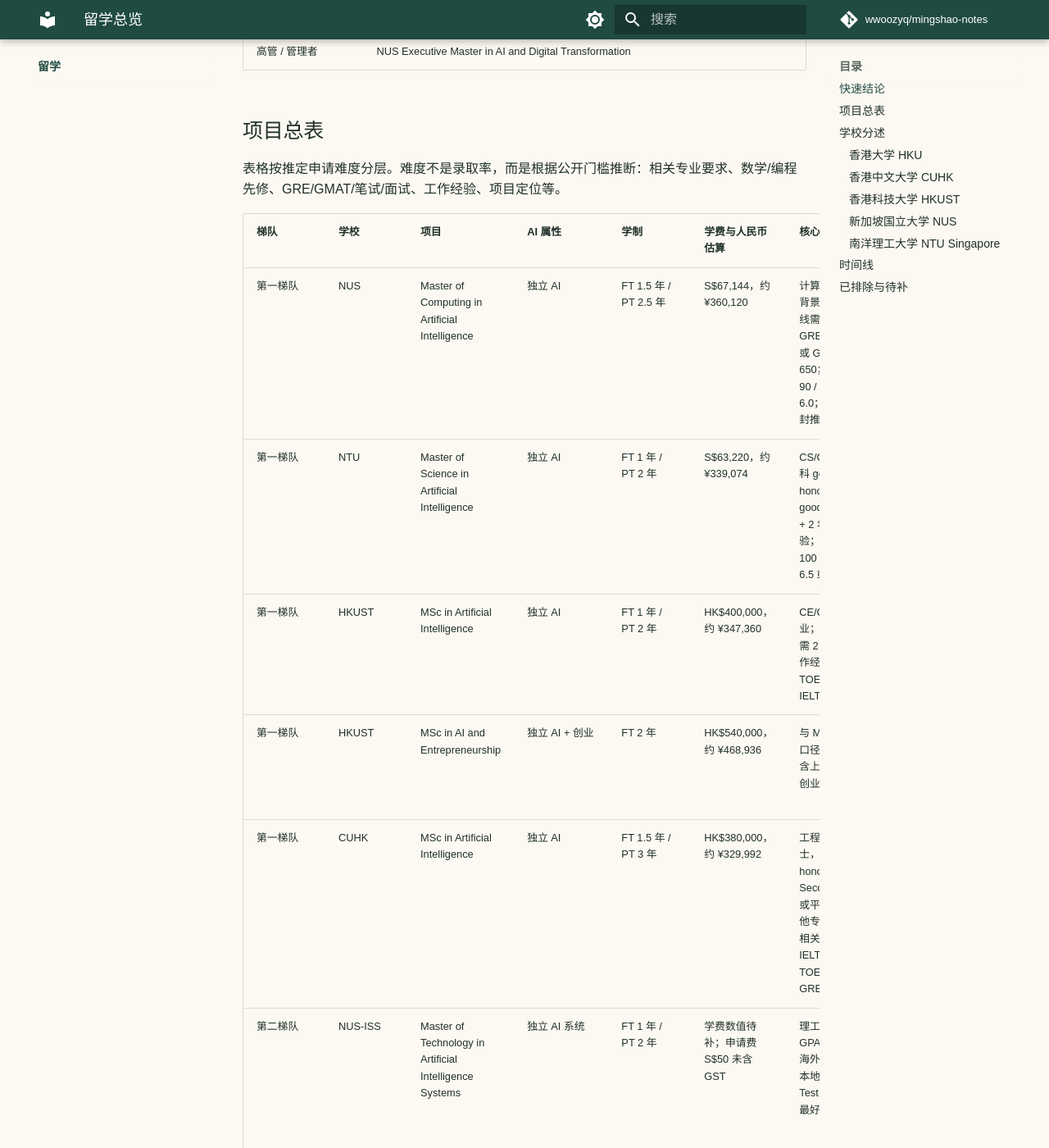
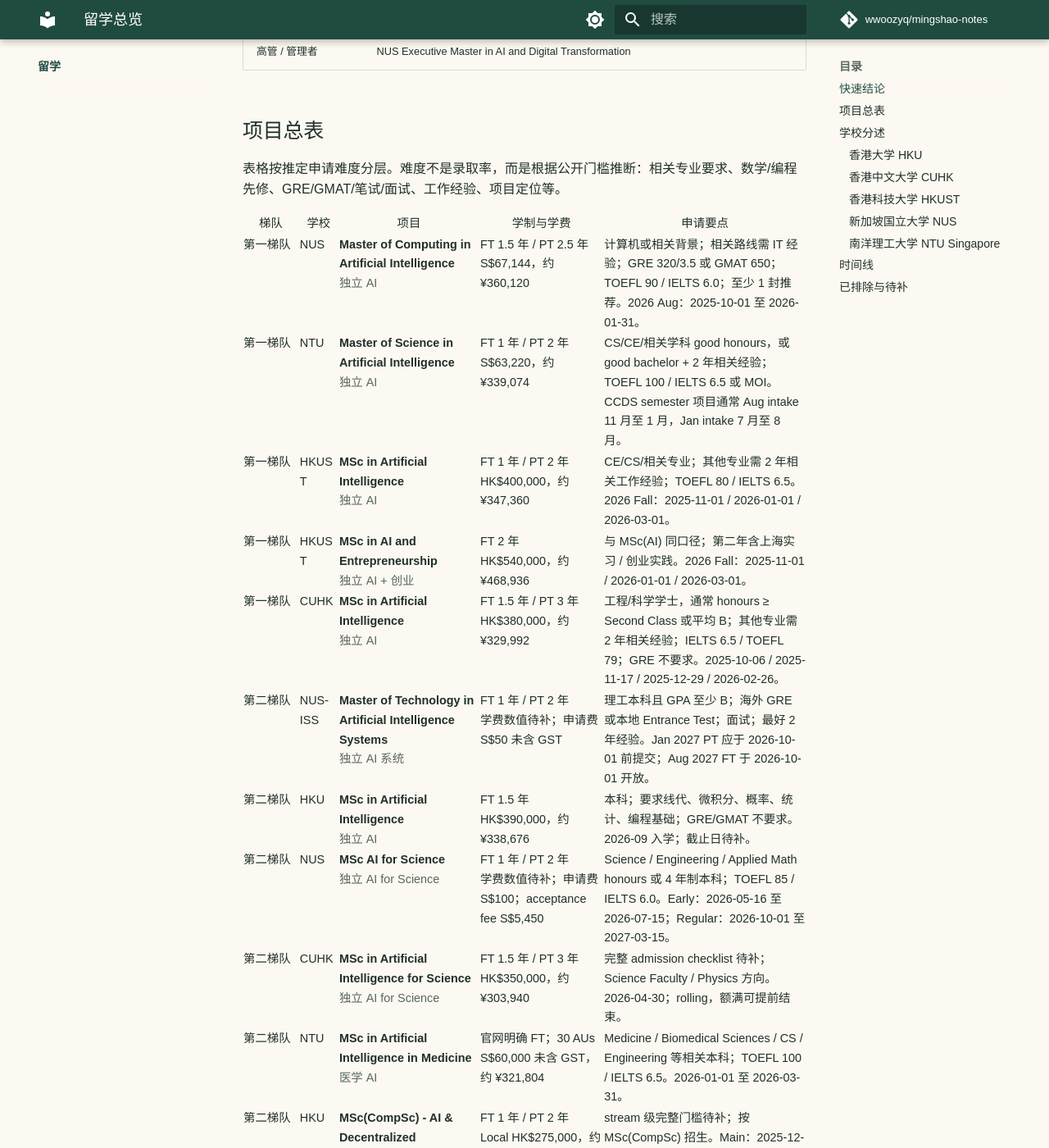
Before and after one commit to wwoozyq/mingshao-notes, an MkDocs documentation site: the page built from docs/study-abroad/index.md, in a window 1280 px wide and 1400 px high, scrolled down 879 px. Shown: the whole window at 82% size. Built offline with MkDocs 1.6.1 and Material for MkDocs 9.7.7, drawn with Linux system fonts in a browser that asks for light colours; comment, search, counter and statistics services are not loaded; some of the changed text lies outside the part shown.

Commit message:
Improve study abroad program table layout

```diff
--- a/docs/study-abroad/index.md
+++ b/docs/study-abroad/index.md
@@ -25,23 +25,124 @@
 
 表格按推定申请难度分层。难度不是录取率，而是根据公开门槛推断：相关专业要求、数学/编程先修、GRE/GMAT/笔试/面试、工作经验、项目定位等。
 
-| 梯队 | 学校 | 项目 | AI 属性 | 学制 | 学费与人民币估算 | 核心门槛 | 最近已公布时间 |
-|---|---|---|---|---|---|---|---|
-| 第一梯队 | NUS | Master of Computing in Artificial Intelligence | 独立 AI | FT 1.5 年 / PT 2.5 年 | S\$67,144，约 ¥360,120 | 计算机或相关背景；相关路线需 IT 经验；GRE 320/3.5 或 GMAT 650；TOEFL 90 / IELTS 6.0；至少 1 封推荐 | 2026 Aug：2025-10-01 至 2026-01-31 |
-| 第一梯队 | NTU | Master of Science in Artificial Intelligence | 独立 AI | FT 1 年 / PT 2 年 | S\$63,220，约 ¥339,074 | CS/CE/相关学科 good honours，或 good bachelor + 2 年相关经验；TOEFL 100 / IELTS 6.5 或 MOI | CCDS semester 项目通常 Aug intake 11 月至 1 月，Jan intake 7 月至 8 月 |
-| 第一梯队 | HKUST | MSc in Artificial Intelligence | 独立 AI | FT 1 年 / PT 2 年 | HK\$400,000，约 ¥347,360 | CE/CS/相关专业；其他专业需 2 年相关工作经验；TOEFL 80 / IELTS 6.5 | 2026 Fall：2025-11-01 / 2026-01-01 / 2026-03-01 |
-| 第一梯队 | HKUST | MSc in AI and Entrepreneurship | 独立 AI + 创业 | FT 2 年 | HK\$540,000，约 ¥468,936 | 与 MSc(AI) 同口径；第二年含上海实习 / 创业实践 | 2026 Fall：2025-11-01 / 2026-01-01 / 2026-03-01 |
-| 第一梯队 | CUHK | MSc in Artificial Intelligence | 独立 AI | FT 1.5 年 / PT 3 年 | HK\$380,000，约 ¥329,992 | 工程/科学学士，通常 honours ≥ Second Class 或平均 B；其他专业需 2 年相关经验；IELTS 6.5 / TOEFL 79；GRE 不要求 | 2025-10-06 / 2025-11-17 / 2025-12-29 / 2026-02-26 |
-| 第二梯队 | NUS-ISS | Master of Technology in Artificial Intelligence Systems | 独立 AI 系统 | FT 1 年 / PT 2 年 | 学费数值待补；申请费 S\$50 未含 GST | 理工本科且 GPA 至少 B；海外 GRE 或本地 Entrance Test；面试；最好 2 年经验 | Jan 2027 PT 应于 2026-10-01 前提交；Aug 2027 FT 于 2026-10-01 开放 |
-| 第二梯队 | HKU | MSc in Artificial Intelligence | 独立 AI | FT 1.5 年 | HK\$390,000，约 ¥338,676 | 本科；要求线代、微积分、概率、统计、编程基础；GRE/GMAT 不要求 | 2026-09 入学；截止日待补 |
-| 第二梯队 | NUS | MSc AI for Science | 独立 AI for Science | FT 1 年 / PT 2 年 | 学费数值待补；申请费 S\$100；acceptance fee S\$5,450 | Science / Engineering / Applied Math honours 或 4 年制本科；TOEFL 85 / IELTS 6.0 | Early：2026-05-16 至 2026-07-15；Regular：2026-10-01 至 2027-03-15 |
-| 第二梯队 | CUHK | MSc in Artificial Intelligence for Science | 独立 AI for Science | FT 1.5 年 / PT 3 年 | HK\$350,000，约 ¥303,940 | 完整 admission checklist 待补；Science Faculty / Physics 方向 | 2026-04-30；rolling，额满可提前结束 |
-| 第二梯队 | NTU | MSc in Artificial Intelligence in Medicine | 医学 AI | 官网明确 FT；30 AUs | S\$60,000 未含 GST，约 ¥321,804 | Medicine / Biomedical Sciences / CS / Engineering 等相关本科；TOEFL 100 / IELTS 6.5 | 2026-01-01 至 2026-03-31 |
-| 第二梯队 | HKU | MSc(CompSc) - AI & Decentralized Technologies Stream | MSc(CompSc) 内 AI 方向 | FT 1 年 / PT 2 年 | Local HK\$275,000，约 ¥238,810；Non-local HK\$375,000，约 ¥325,650 | stream 级完整门槛待补；按 MSc(CompSc) 招生 | Main：2025-12-01；Clearing：2026-04-30 |
-| 第三梯队 | NUS | MSc (Artificial Intelligence & Innovation) | 跨学科 AI / 创新 | FT 12-24 月 / PT 24-36 月 | S\$58,860 含 GST，约 ¥315,690 | 4 年 honours 优先；3 年制本科需 1 年工作经验；TOEFL 85 / IELTS 6.0；GMAT/GRE 非必需 | Aug 2027：Nov 2026 至 Jan 2027 |
-| 第三梯队 | NTU | Master of Computing in Applied AI | 应用 AI | FT 3 trimesters / PT 6 trimesters，但官网口径需确认 | S\$65,400，约 ¥350,766 | 任意学士；TOEFL 85 / IELTS 6.0 或 MOI；2 年经验有优势但非硬性 | Aug intake：2025-11-01 至 2026-03-31；Nov intake：2026-03-01 至 2026-05-31 |
-| 第三梯队 | NTU | MSc in Enterprise Artificial Intelligence | 企业 AI / 治理 | FT 1 年 / PT 1.5-3 年 | 学费数值待补 | 任意 honours 本科；TOEFL 90 / IELTS 6.0；PT 最好有 1 年相关经验 | 2025-11-01 至 2026-03-31 |
-| 高管通道 | NUS | Executive Master in AI and Digital Transformation | 高管 AI / 数字化 | PT 1 年，最长 3 年 | S\$116,000，约 ¥622,154 | 通常要本科；无本科学历但职业成就突出可考虑；至少 8 年全职经验 | January 2027 intake 已开放；截止日待补 |
+<table class="study-abroad-program-table">
+  <thead>
+    <tr>
+      <th>梯队</th>
+      <th>学校</th>
+      <th>项目</th>
+      <th>学制与学费</th>
+      <th>申请要点</th>
+    </tr>
+  </thead>
+  <tbody>
+    <tr>
+      <td>第一梯队</td>
+      <td>NUS</td>
+      <td><strong>Master of Computing in Artificial Intelligence</strong><br><span>独立 AI</span></td>
+      <td>FT 1.5 年 / PT 2.5 年<br>S&#36;67,144，约 ¥360,120</td>
+      <td>计算机或相关背景；相关路线需 IT 经验；GRE 320/3.5 或 GMAT 650；TOEFL 90 / IELTS 6.0；至少 1 封推荐。2026 Aug：2025-10-01 至 2026-01-31。</td>
+    </tr>
+    <tr>
+      <td>第一梯队</td>
+      <td>NTU</td>
+      <td><strong>Master of Science in Artificial Intelligence</strong><br><span>独立 AI</span></td>
+      <td>FT 1 年 / PT 2 年<br>S&#36;63,220，约 ¥339,074</td>
+      <td>CS/CE/相关学科 good honours，或 good bachelor + 2 年相关经验；TOEFL 100 / IELTS 6.5 或 MOI。CCDS semester 项目通常 Aug intake 11 月至 1 月，Jan intake 7 月至 8 月。</td>
+    </tr>
+    <tr>
+      <td>第一梯队</td>
+      <td>HKUST</td>
+      <td><strong>MSc in Artificial Intelligence</strong><br><span>独立 AI</span></td>
+      <td>FT 1 年 / PT 2 年<br>HK&#36;400,000，约 ¥347,360</td>
+      <td>CE/CS/相关专业；其他专业需 2 年相关工作经验；TOEFL 80 / IELTS 6.5。2026 Fall：2025-11-01 / 2026-01-01 / 2026-03-01。</td>
+    </tr>
+    <tr>
+      <td>第一梯队</td>
+      <td>HKUST</td>
+      <td><strong>MSc in AI and Entrepreneurship</strong><br><span>独立 AI + 创业</span></td>
+      <td>FT 2 年<br>HK&#36;540,000，约 ¥468,936</td>
+      <td>与 MSc(AI) 同口径；第二年含上海实习 / 创业实践。2026 Fall：2025-11-01 / 2026-01-01 / 2026-03-01。</td>
+    </tr>
+    <tr>
+      <td>第一梯队</td>
+      <td>CUHK</td>
+      <td><strong>MSc in Artificial Intelligence</strong><br><span>独立 AI</span></td>
+      <td>FT 1.5 年 / PT 3 年<br>HK&#36;380,000，约 ¥329,992</td>
+      <td>工程/科学学士，通常 honours ≥ Second Class 或平均 B；其他专业需 2 年相关经验；IELTS 6.5 / TOEFL 79；GRE 不要求。2025-10-06 / 2025-11-17 / 2025-12-29 / 2026-02-26。</td>
+    </tr>
+    <tr>
+      <td>第二梯队</td>
+      <td>NUS-ISS</td>
+      <td><strong>Master of Technology in Artificial Intelligence Systems</strong><br><span>独立 AI 系统</span></td>
+      <td>FT 1 年 / PT 2 年<br>学费数值待补；申请费 S&#36;50 未含 GST</td>
+      <td>理工本科且 GPA 至少 B；海外 GRE 或本地 Entrance Test；面试；最好 2 年经验。Jan 2027 PT 应于 2026-10-01 前提交；Aug 2027 FT 于 2026-10-01 开放。</td>
+    </tr>
+    <tr>
+      <td>第二梯队</td>
+      <td>HKU</td>
+      <td><strong>MSc in Artificial Intelligence</strong><br><span>独立 AI</span></td>
+      <td>FT 1.5 年<br>HK&#36;390,000，约 ¥338,676</td>
+      <td>本科；要求线代、微积分、概率、统计、编程基础；GRE/GMAT 不要求。2026-09 入学；截止日待补。</td>
+    </tr>
+    <tr>
+      <td>第二梯队</td>
+      <td>NUS</td>
+      <td><strong>MSc AI for Science</strong><br><span>独立 AI for Science</span></td>
+      <td>FT 1 年 / PT 2 年<br>学费数值待补；申请费 S&#36;100；acceptance fee S&#36;5,450</td>
+      <td>Science / Engineering / Applied Math honours 或 4 年制本科；TOEFL 85 / IELTS 6.0。Early：2026-05-16 至 2026-07-15；Regular：2026-10-01 至 2027-03-15。</td>
+    </tr>
+    <tr>
+      <td>第二梯队</td>
+      <td>CUHK</td>
+      <td><strong>MSc in Artificial Intelligence for Science</strong><br><span>独立 AI for Science</span></td>
+      <td>FT 1.5 年 / PT 3 年<br>HK&#36;350,000，约 ¥303,940</td>
+      <td>完整 admission checklist 待补；Science Faculty / Physics 方向。2026-04-30；rolling，额满可提前结束。</td>
+    </tr>
+    <tr>
+      <td>第二梯队</td>
+      <td>NTU</td>
+      <td><strong>MSc in Artificial Intelligence in Medicine</strong><br><span>医学 AI</span></td>
+      <td>官网明确 FT；30 AUs<br>S&#36;60,000 未含 GST，约 ¥321,804</td>
+      <td>Medicine / Biomedical Sciences / CS / Engineering 等相关本科；TOEFL 100 / IELTS 6.5。2026-01-01 至 2026-03-31。</td>
+    </tr>
+    <tr>
+      <td>第二梯队</td>
+      <td>HKU</td>
+      <td><strong>MSc(CompSc) - AI & Decentralized Technologies Stream</strong><br><span>MSc(CompSc) 内 AI 方向</span></td>
+      <td>FT 1 年 / PT 2 年<br>Local HK&#36;275,000，约 ¥238,810；Non-local HK&#36;375,000，约 ¥325,650</td>
+      <td>stream 级完整门槛待补；按 MSc(CompSc) 招生。Main：2025-12-01；Clearing：2026-04-30。</td>
+    </tr>
+    <tr>
+      <td>第三梯队</td>
+      <td>NUS</td>
+      <td><strong>MSc (Artificial Intelligence & Innovation)</strong><br><span>跨学科 AI / 创新</span></td>
+      <td>FT 12-24 月 / PT 24-36 月<br>S&#36;58,860 含 GST，约 ¥315,690</td>
+      <td>4 年 honours 优先；3 年制本科需 1 年工作经验；TOEFL 85 / IELTS 6.0；GMAT/GRE 非必需。Aug 2027：Nov 2026 至 Jan 2027。</td>
+    </tr>
+    <tr>
+      <td>第三梯队</td>
+      <td>NTU</td>
+      <td><strong>Master of Computing in Applied AI</strong><br><span>应用 AI</span></td>
+      <td>FT 3 trimesters / PT 6 trimesters，但官网口径需确认<br>S&#36;65,400，约 ¥350,766</td>
+      <td>任意学士；TOEFL 85 / IELTS 6.0 或 MOI；2 年经验有优势但非硬性。Aug intake：2025-11-01 至 2026-03-31；Nov intake：2026-03-01 至 2026-05-31。</td>
+    </tr>
+    <tr>
+      <td>第三梯队</td>
+      <td>NTU</td>
+      <td><strong>MSc in Enterprise Artificial Intelligence</strong><br><span>企业 AI / 治理</span></td>
+      <td>FT 1 年 / PT 1.5-3 年<br>学费数值待补</td>
+      <td>任意 honours 本科；TOEFL 90 / IELTS 6.0；PT 最好有 1 年相关经验。2025-11-01 至 2026-03-31。</td>
+    </tr>
+    <tr>
+      <td>高管通道</td>
+      <td>NUS</td>
+      <td><strong>Executive Master in AI and Digital Transformation</strong><br><span>高管 AI / 数字化</span></td>
+      <td>PT 1 年，最长 3 年<br>S&#36;116,000，约 ¥622,154</td>
+      <td>通常要本科；无本科学历但职业成就突出可考虑；至少 8 年全职经验。January 2027 intake 已开放；截止日待补。</td>
+    </tr>
+  </tbody>
+</table>
 
 ## 学校分述
 
--- a/docs/stylesheets/extra.css
+++ b/docs/stylesheets/extra.css
@@ -685,6 +685,51 @@ pre {
   border-color: rgba(240, 171, 99, 0.2);
 }
 
+.md-typeset .study-abroad-program-table {
+  display: table;
+  width: 100%;
+  table-layout: fixed;
+  font-size: 0.72rem;
+}
+
+.md-typeset .study-abroad-program-table th,
+.md-typeset .study-abroad-program-table td {
+  white-space: normal;
+  overflow-wrap: anywhere;
+  word-break: normal;
+  vertical-align: top;
+  line-height: 1.65;
+}
+
+.md-typeset .study-abroad-program-table th:nth-child(1),
+.md-typeset .study-abroad-program-table td:nth-child(1) {
+  width: 10%;
+}
+
+.md-typeset .study-abroad-program-table th:nth-child(2),
+.md-typeset .study-abroad-program-table td:nth-child(2) {
+  width: 7%;
+}
+
+.md-typeset .study-abroad-program-table th:nth-child(3),
+.md-typeset .study-abroad-program-table td:nth-child(3) {
+  width: 25%;
+}
+
+.md-typeset .study-abroad-program-table th:nth-child(4),
+.md-typeset .study-abroad-program-table td:nth-child(4) {
+  width: 22%;
+}
+
+.md-typeset .study-abroad-program-table th:nth-child(5),
+.md-typeset .study-abroad-program-table td:nth-child(5) {
+  width: 36%;
+}
+
+.md-typeset .study-abroad-program-table span {
+  color: var(--md-default-fg-color--light);
+}
+
 @media screen and (max-width: 76.2344em) {
   .md-typeset .showcase-grid,
   .md-typeset .infra-grid {
@@ -727,4 +772,30 @@ pre {
     margin-right: 0;
     text-align: center;
   }
+
+  .md-typeset .study-abroad-program-table {
+    font-size: 0.68rem;
+  }
+
+  .md-typeset .study-abroad-program-table th:nth-child(1),
+  .md-typeset .study-abroad-program-table td:nth-child(1),
+  .md-typeset .study-abroad-program-table th:nth-child(2),
+  .md-typeset .study-abroad-program-table td:nth-child(2) {
+    width: 12%;
+  }
+
+  .md-typeset .study-abroad-program-table th:nth-child(3),
+  .md-typeset .study-abroad-program-table td:nth-child(3) {
+    width: 26%;
+  }
+
+  .md-typeset .study-abroad-program-table th:nth-child(4),
+  .md-typeset .study-abroad-program-table td:nth-child(4) {
+    width: 22%;
+  }
+
+  .md-typeset .study-abroad-program-table th:nth-child(5),
+  .md-typeset .study-abroad-program-table td:nth-child(5) {
+    width: 28%;
+  }
 }
```
